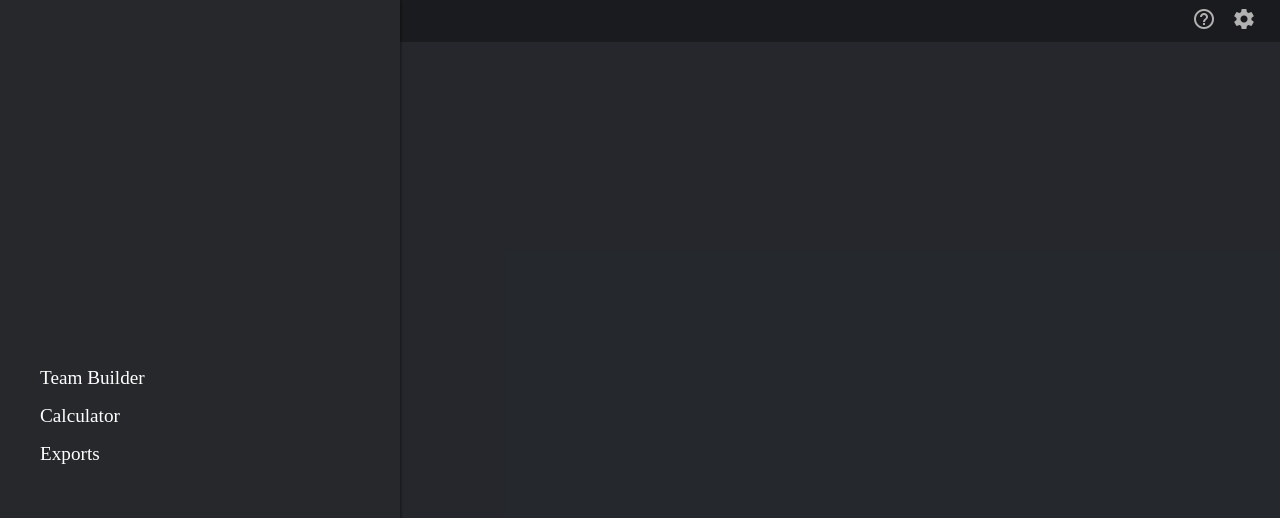
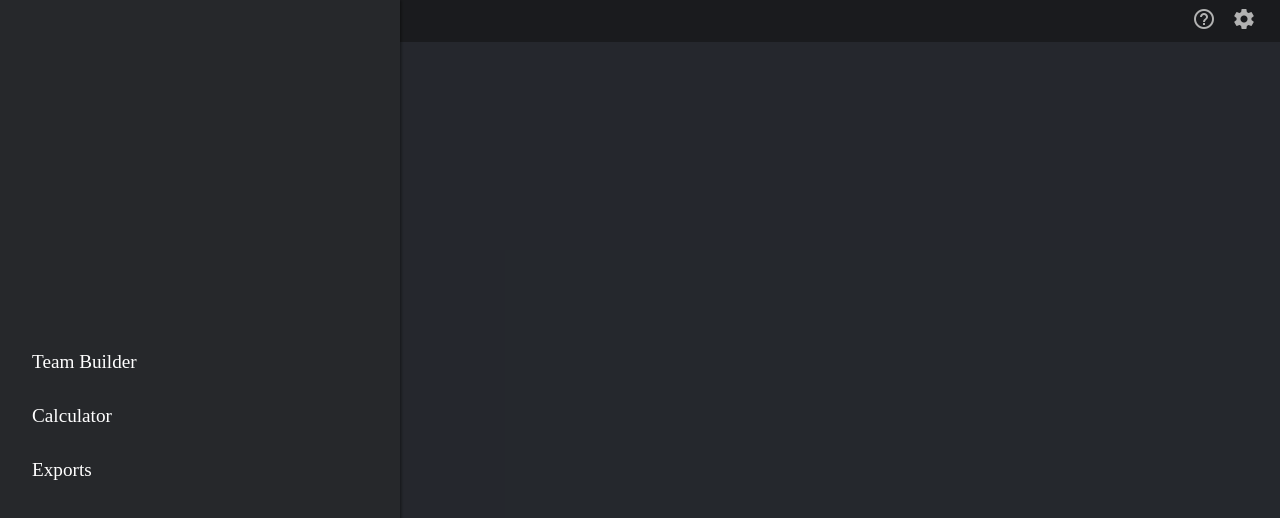
Before and after one commit to QQChowey/pad-calc, a React (Create React App) app: page / in a window 1280 px wide. Both pictures are taken after a click on the button 28 px from the left and 21 px from the top of the page. Shown: the top 518 px of the page. Built offline with nearby package versions, Linux system fonts and the light colour scheme.

Commit message:
temporary commit until sidebaritem implement

```diff
--- a/src/components/layout.js
+++ b/src/components/layout.js
@@ -9,6 +9,7 @@ class Layout extends Component {
 
         this.state = {
             sideBarOpen: false,
+            mainLayout: "team-builder",
         }
     }
 
@@ -20,6 +21,10 @@ class Layout extends Component {
 
     backdropClickHandler = () => {
         this.setState({sideBarOpen: false})
+    }
+
+    aSideBarClickHandler = () => {
+
     }
 
     render() {
--- a/src/components/sidenav/sidebar.js
+++ b/src/components/sidenav/sidebar.js
@@ -1,5 +1,5 @@
-import React from 'react';
-import cx from 'classnames';
+import React from 'react'
+import cx from 'classnames'
 import styles from './sidebar.module.css'
 
 const SideBar = ({show}) => {
@@ -10,17 +10,16 @@ const SideBar = ({show}) => {
 
     return (
         <nav className={styleSideBar}>
-            <ul>
-                <li>
-                    <a href="/">Team Builder</a>
+            <ul className={styles.ul}>
+                <li className={styles.li}>
+                    <div className={styles.div}>Team Builder</div>
                 </li>
-                <li>
-                    <a href="/">Calculator</a>
+                <li className={styles.li}>
+                    <div className={styles.div} >Calculator</div>
                 </li>
-                <li>
-                    <a href="/">Exports</a>
+                <li className={styles.li}>
+                    <div className={styles.div} >Exports</div>
                 </li>
-
             </ul>
         </nav>
     )
--- a/src/components/sidenav/sidebar.module.css
+++ b/src/components/sidenav/sidebar.module.css
@@ -17,25 +17,39 @@
     transform: translateX(0);
 }
 
-.sideBar ul {
+.ul {
     height: 100%;
     list-style: none;
     display: flex;
     justify-content: center;
     flex-direction: column;
+    padding-inline-start: 0px;
+
 }
 
-.sideBar li {
-    margin: 0.5rem 0;
+.li {
+    /* margin: 0.25rem 0rem; */
 }
 
-.sideBar a {
+.li:hover,
+.li:active {
+    background-color: rgba(0, 0, 0, 0.3);
+}
+
+/* .vl {
+    margin-left: 0.5rem;
+    border-right: 1px solid #5F85DB;
+    height: 75%;
+} */
+
+.div {
+    padding: 1rem 2rem;
     color: white;
     text-decoration: none;
     font-size: 1.2rem;
 }
 
-.sideBar a:hover,
-.sideBar a:active {
+.div:hover,
+.div:active {
     color: #5F85DB;
 }
```
Also changed, not shown: src/components/sidenav/sidebaritem.js (added, +11 -0 lines).
